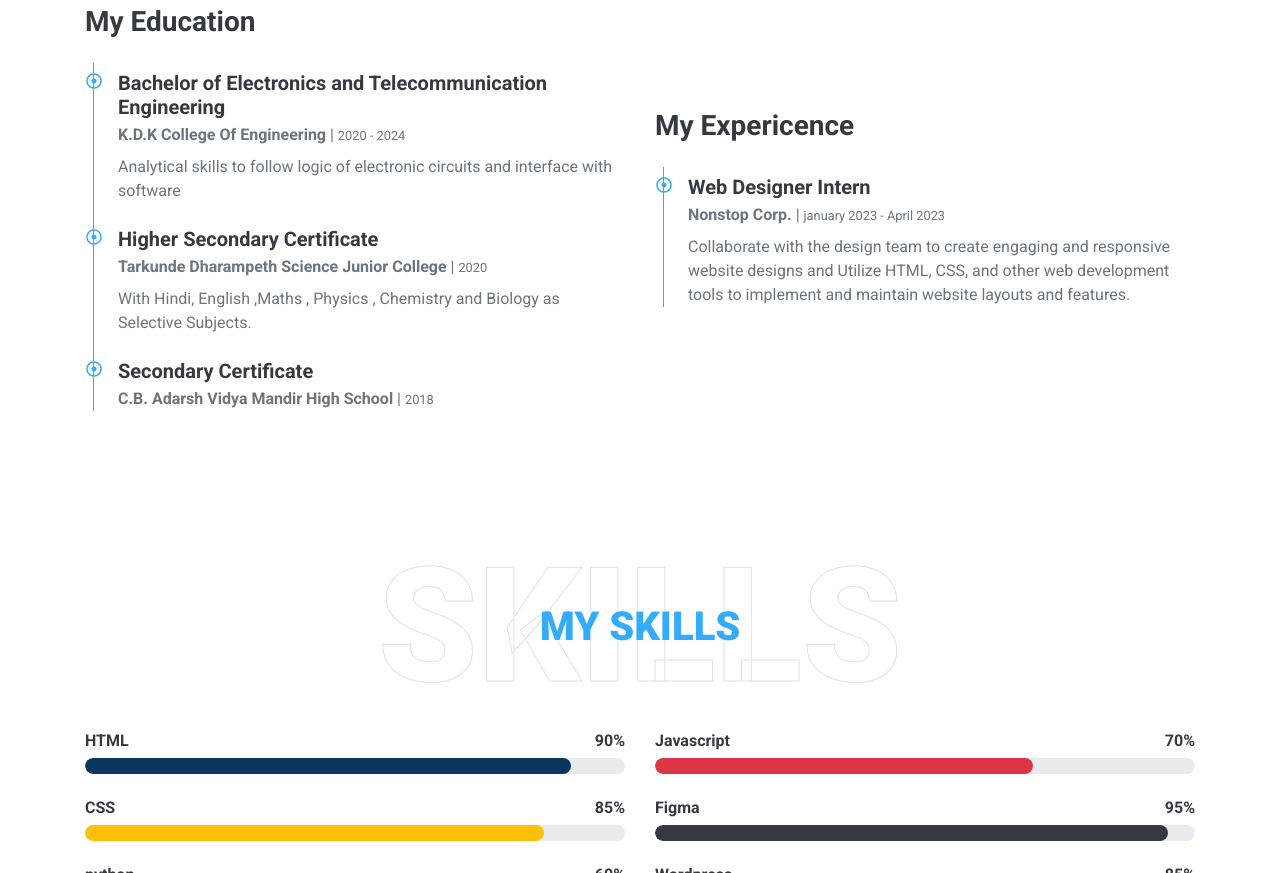
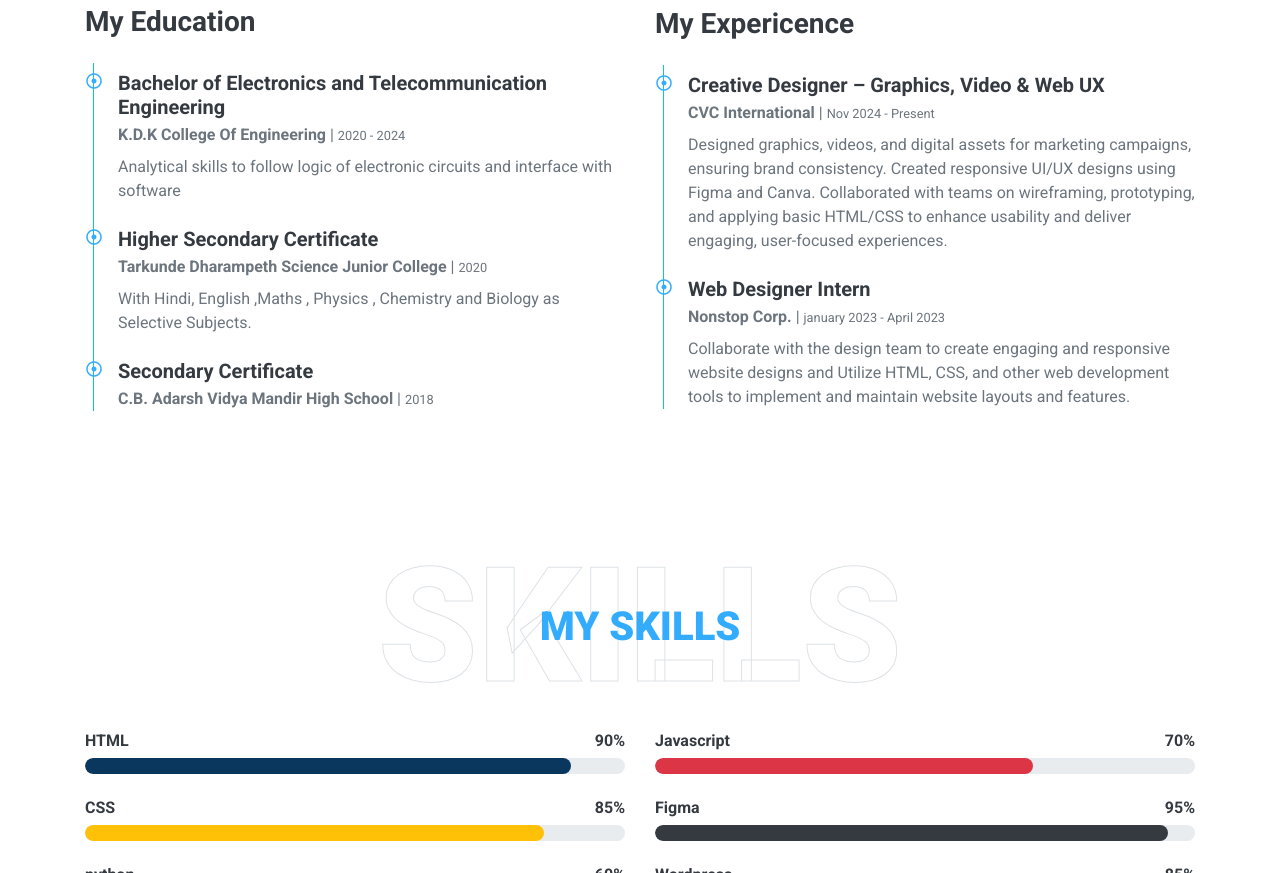
Before and after one commit to ashsus09/myportfolio, a plain HTML site: page index.html in a window 1280 px wide. Shown: the part 1697-2570 px from the top of the page. Drawn offline with nearby package versions, Linux system fonts and the light colour scheme.

Commit message:
update the experiance

```diff
--- a/index.html
+++ b/index.html
@@ -169,19 +169,23 @@
                     <div class="border-left border-primary pt-2 pl-4 ml-2">
                         <div class="position-relative mb-4">
                             <i class="far fa-dot-circle text-primary position-absolute" style="top: 2px; left: -32px;"></i>
+                            <h5 class="font-weight-bold mb-1"> Creative Designer – Graphics, Video & Web UX</h5>
+                            <p class="mb-2"><strong>CVC International </strong> | <small> Nov 2024 - Present</small></p>
+                            <p> Designed graphics, videos, and digital assets for marketing campaigns, ensuring
+                                brand consistency. Created responsive UI/UX designs using Figma and Canva.
+                                Collaborated with teams on wireframing, prototyping, and applying basic
+                                HTML/CSS to enhance usability and deliver engaging, user-focused experiences.</p>
+                        </div>
+                        <div class="position-relative mb-4">
+                            <i class="far fa-dot-circle text-primary position-absolute" style="top: 2px; left: -32px;"></i>
                             <h5 class="font-weight-bold mb-1">Web Designer Intern  </h5>
                             <p class="mb-2"><strong>Nonstop Corp.</strong> | <small>january 2023 - April 2023</small></p>
                             <p>Collaborate with the design team to create engaging and responsive website designs and
                                 Utilize HTML, CSS, and other web development tools to implement and maintain website
                                 layouts and features.</p>
                         </div>
+
                         <!-- <div class="position-relative mb-4">
-                            <i class="far fa-dot-circle text-primary position-absolute" style="top: 2px; left: -32px;"></i>
-                            <h5 class="font-weight-bold mb-1">Web Designer</h5>
-                            <p class="mb-2"><strong>Soft Company</strong> | <small>2000 - 2050</small></p>
-                            <p>Tempor eos dolore amet tempor dolor tempor. Dolore ea magna sit amet dolor eirmod. Eos ipsum est tempor dolor. Clita lorem kasd sed ea lorem diam ea lorem eirmod duo sit ipsum stet lorem diam</p>
-                        </div>
-                        <div class="position-relative mb-4">
                             <i class="far fa-dot-circle text-primary position-absolute" style="top: 2px; left: -32px;"></i>
                             <h5 class="font-weight-bold mb-1">Web Designer</h5>
                             <p class="mb-2"><strong>Soft Company</strong> | <small>2000 - 2050</small></p>
```
